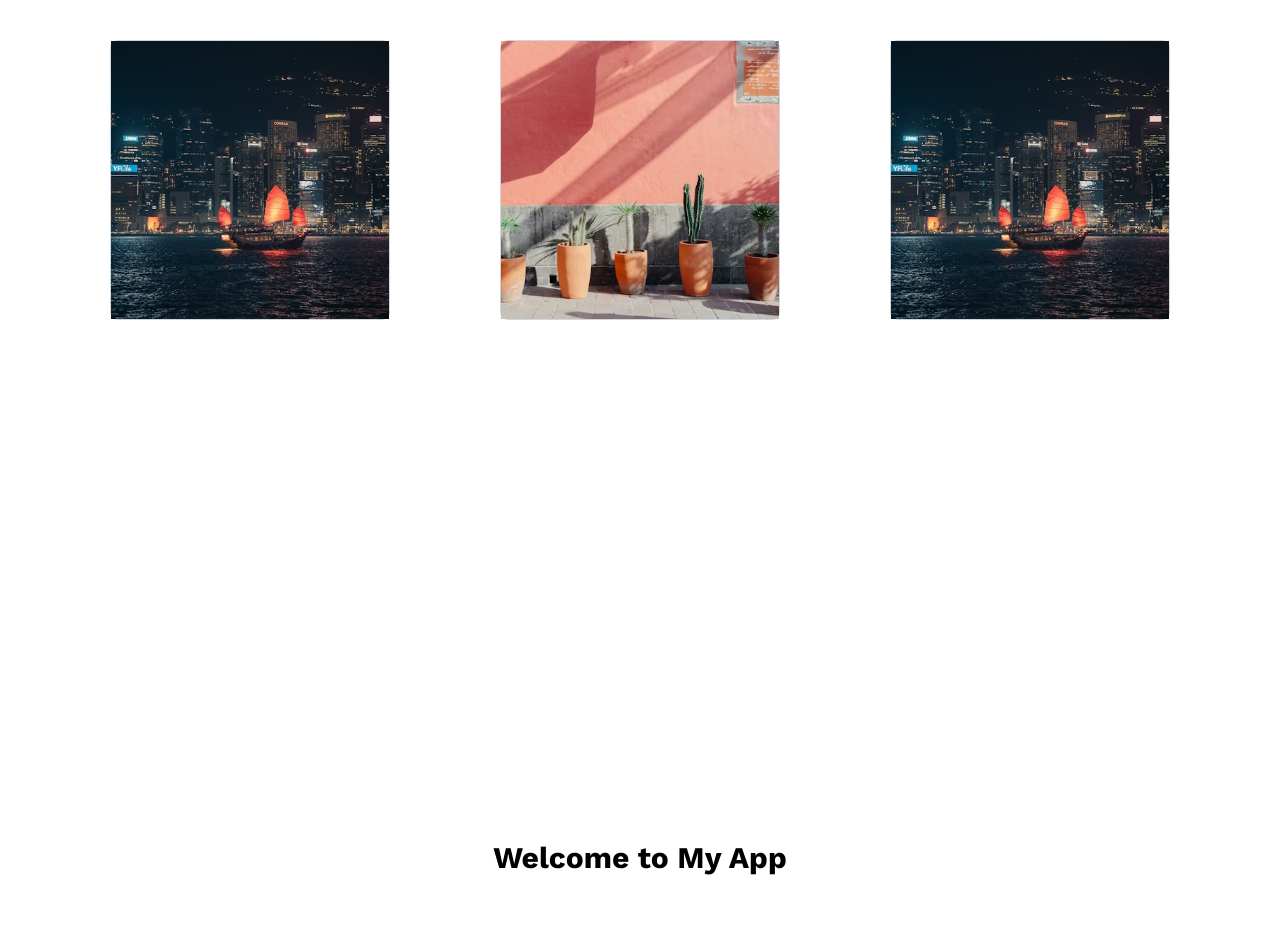
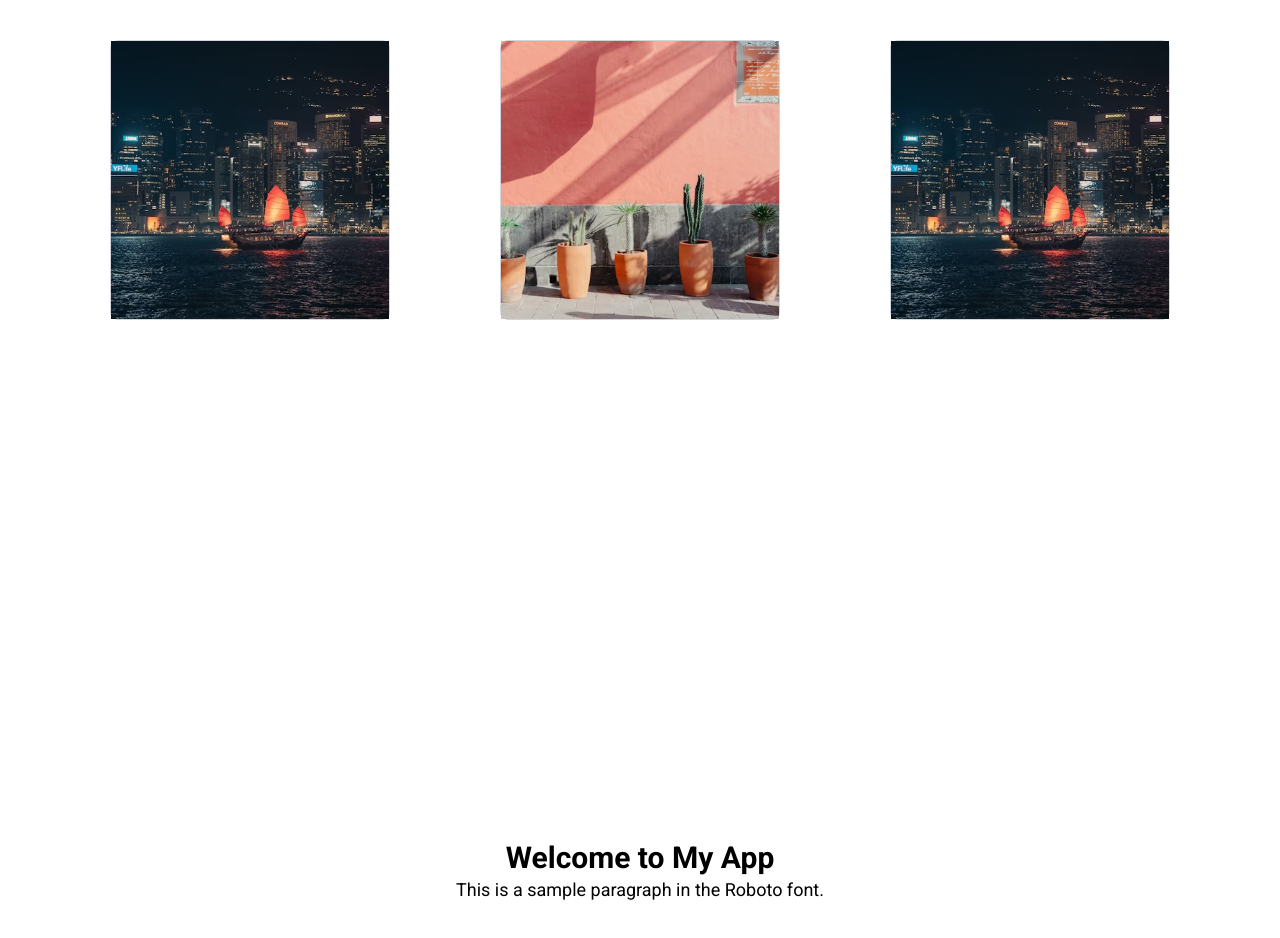
Before and after one commit to Amirshah98760/Nextjs-myApp4, a Next.js app: page / in a window 1280 px wide. Shown: the top 938 px of the page. Built offline with nearby package versions, Linux system fonts and the light colour scheme.

Commit message:
Learn how to set meta data in our Next js app and favicon

```diff
--- a/app/globals.css
+++ b/app/globals.css
@@ -3,23 +3,24 @@
 /* :root {
   --background: #ffffff;
   --foreground: #171717;
+} */
+
+@theme inline {
+  /* --color-background: var(--background);
+  --color-foreground: var(--foreground);
+  --font-sans: var(--font-geist-sans);
+  --font-mono: var(--font-geist-mono); */
+  --font-roboto: var(--font-roboto)
 }
 
-@theme inline {
-  --color-background: var(--background);
-  --color-foreground: var(--foreground);
-  --font-sans: var(--font-geist-sans);
-  --font-mono: var(--font-geist-mono);
-}
-
-@media (prefers-color-scheme: dark) {
+/* @media (prefers-color-scheme: dark) {
   :root {
     --background: #0a0a0a;
     --foreground: #ededed;
   }
-}
+} */
 
-body {
+/* body {
   background: var(--background);
   color: var(--foreground);
   font-family: Arial, Helvetica, sans-serif;
--- a/app/layout.js
+++ b/app/layout.js
@@ -1,26 +1,34 @@
 import "./globals.css";
-// import {Roboto } from "next/font/google";
+import {Roboto } from "next/font/google";
 import {Work_Sans} from "next/font/google";
 
 const workSans = Work_Sans({
   subsets:['latin'],
-  weight: ['400', '500', '700']
+  weight: ['400', '500', '700'],
+  variable: '--font-work-sans'
 })
 
-// const roboto = Roboto({
-//   subsets:['latin'],
-//   weight: ['400', '500', '700']
-// })
+const roboto = Roboto({
+  subsets:['latin'],
+  weight: ['400', '500', '700'],
+  variable: '--font-roboto'
+})
 export const metadata = {
   title: "Create Next App",
   description: "Generated by create next app",
+  icons: {
+    icon: "/file.svg",
+  }
 };
+
+
 
 export default function RootLayout({ children }) {
   return (
     <html lang="en">
       {/* <body className={roboto.className}> */}
-      <body className={workSans.className}>
+      {/* <body className={workSans.className}> */}
+      <body className={`${workSans.variable} ${roboto.variable}`}>
         {children}
       </body>
     </html>
--- a/app/page.js
+++ b/app/page.js
@@ -55,7 +55,8 @@ export default function Home() {
 
 
   </div>
-     <h1 className="text-3xl font-bold text-center mb-20">Welcome to My App</h1>
+     <h1 className="text-3xl font-bold text-center   font-roboto">Welcome to My App</h1>
+     <p className="text-center text-lg mb-20 font-roboto">This is a sample paragraph in the Roboto font.</p>
   </section>
   );
 }
```
